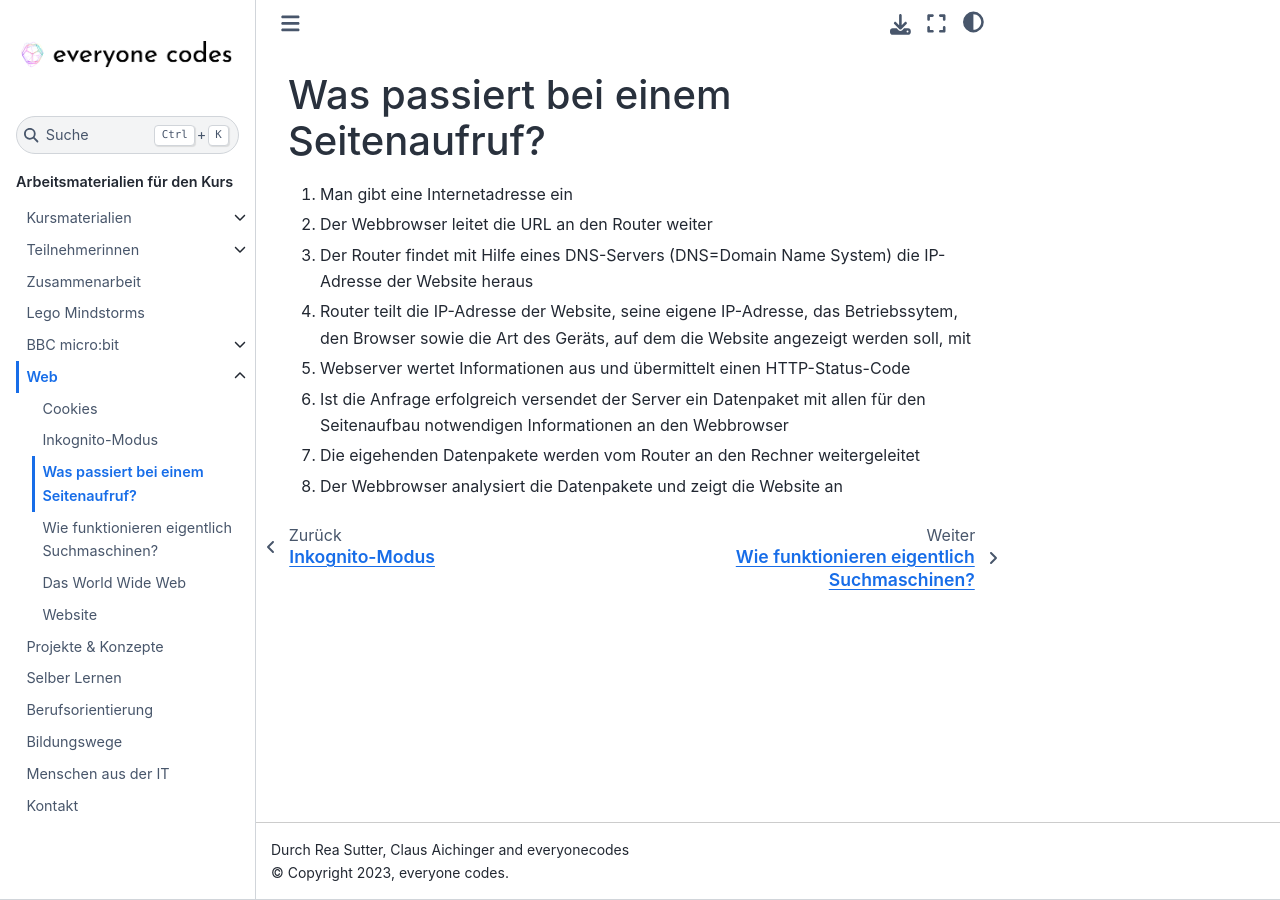
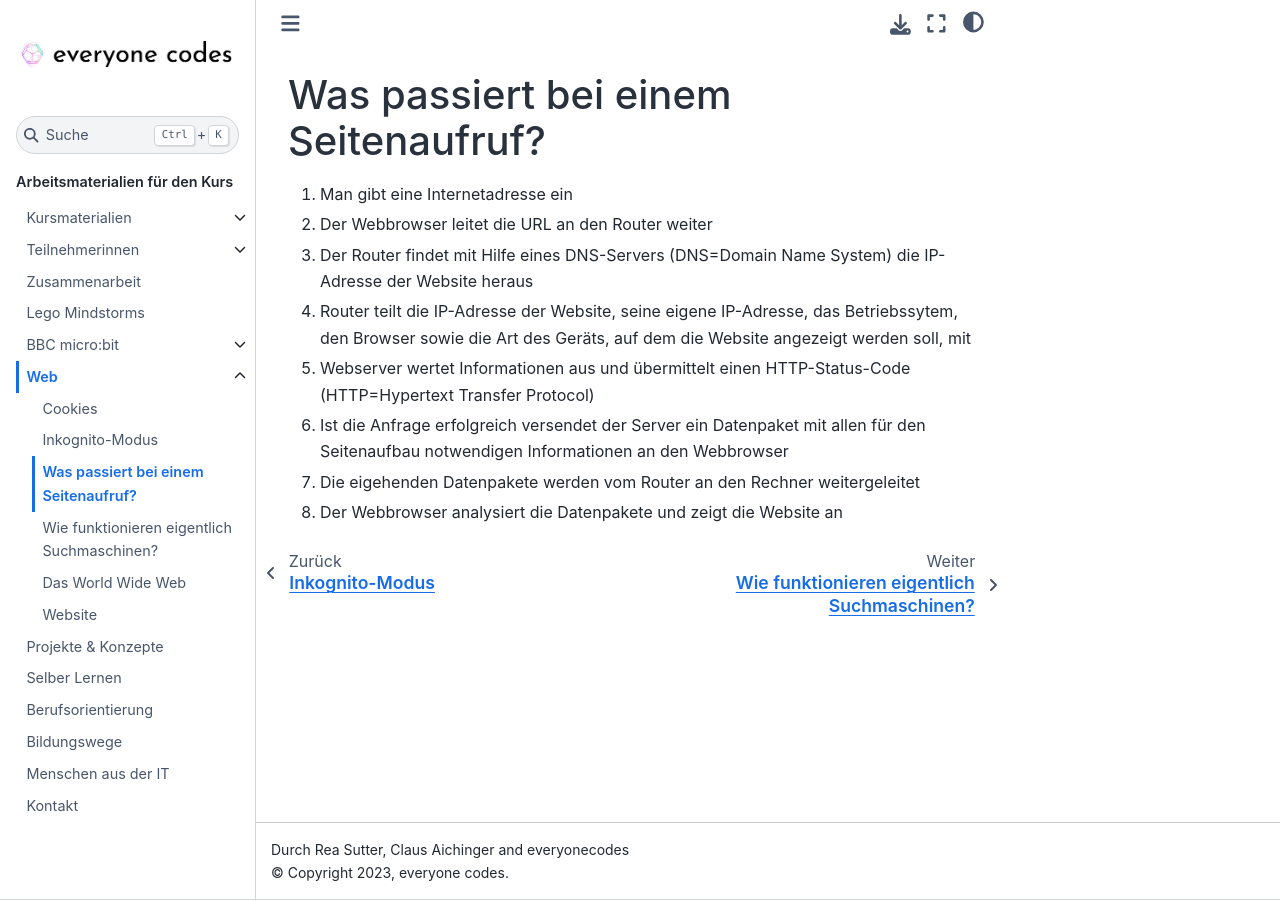
Before and after one commit to ec-mentors/IT-ist-das-was-fuer-mich-i05, a Sphinx documentation site: the page built from source/web/seitenaufruf_www.md, in a window 1280 px wide. Built offline with Sphinx 7.4.7 and the Sphinx Book theme 1.1.4, drawn with Linux system fonts in a browser that asks for light colours.

Commit message:
Update seitenaufruf_www.md

```diff
--- a/source/web/seitenaufruf_www.md
+++ b/source/web/seitenaufruf_www.md
@@ -3,7 +3,7 @@
 2. Der Webbrowser leitet die URL an den Router weiter
 3. Der Router findet mit Hilfe eines DNS-Servers (DNS=Domain Name System) die IP-Adresse der Website heraus
 4. Router teilt die IP-Adresse der Website, seine eigene IP-Adresse, das Betriebssytem, den Browser sowie die Art des Geräts, auf dem die Website angezeigt werden soll, mit
-5. Webserver wertet Informationen aus und übermittelt einen HTTP-Status-Code
+5. Webserver wertet Informationen aus und übermittelt einen HTTP-Status-Code (HTTP=Hypertext Transfer Protocol)
 6. Ist die Anfrage erfolgreich versendet der Server ein Datenpaket mit allen für den Seitenaufbau notwendigen Informationen an den Webbrowser
 7. Die eigehenden Datenpakete werden vom Router an den Rechner weitergeleitet
 8. Der Webbrowser analysiert die Datenpakete und zeigt die Website an
```
